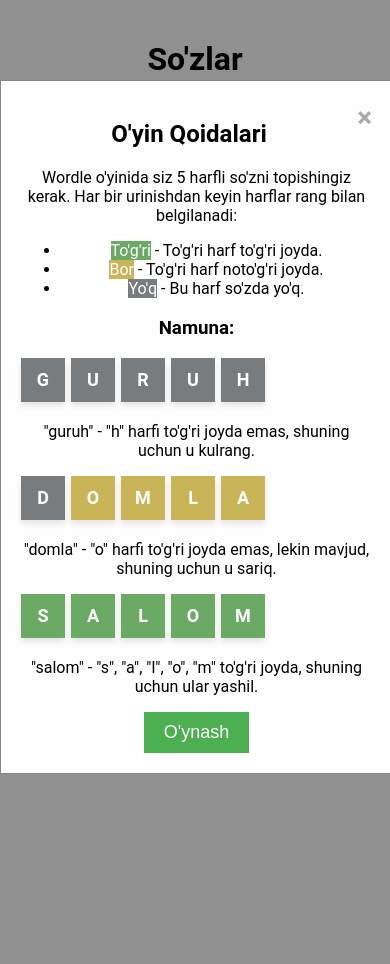
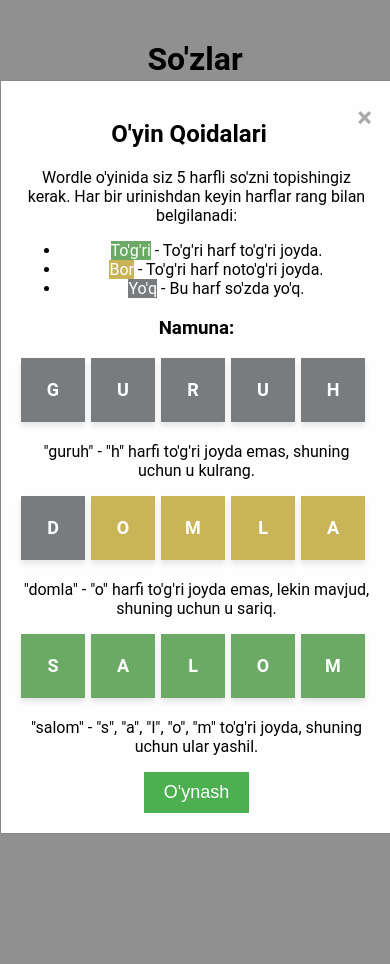
Before and after one commit to dilshodismoilov/dilshodismoilov.github.io, a PHP site: page /wordle/index.html in a window 390 px wide. Run offline with PHP 8.4, Linux system fonts and the light colour scheme.

Commit message:
changes for mobile

```diff
--- a/wordle/index.html
+++ b/wordle/index.html
@@ -11,7 +11,7 @@
     <div id="game">
         <div id="board"></div>
         <div id="keyboard"></div>
-        <button id="restart-btn">Restart</button>
+        <!-- <button id="restart-btn">Restart</button> -->
         <div id="alert-box" class="alert-box"></div>
     </div>
     <div id="explanation" class="modal">
--- a/wordle/script.js
+++ b/wordle/script.js
@@ -8,7 +8,7 @@
   secretWord = wordsList[Math.floor(Math.random() * wordsList.length)];
   initializeBoard();
   initializeKeyboard();
-  document.getElementById('restart-btn').addEventListener('click', () => location.reload());
+  //document.getElementById('restart-btn').addEventListener('click', () => location.reload());
   showExplanation();
   document.addEventListener('keydown', handleKeydown);
 });
@@ -48,25 +48,31 @@
 
   // Add Backspace key
   const backspaceRow = document.createElement('div');
-  backspaceRow.classList.add('row');
+  backspaceRow.classList.add('row-special');
+  const enterKey = document.createElement('div');
+  enterKey.classList.add('key');
+  enterKey.textContent = '↵';
+  enterKey.id = 'key-enter';
+  backspaceRow.appendChild(enterKey);
+  enterKey.addEventListener('click', handleSubmit);
+
   const backspaceKey = document.createElement('div');
-  backspaceKey.classList.add('key', 'backspace-key');
+  backspaceKey.classList.add('key');
   backspaceKey.innerHTML = '&#9003;';
   backspaceKey.id = 'key-backspace';
   backspaceRow.appendChild(backspaceKey);
   keyboard.appendChild(backspaceRow);
   backspaceKey.addEventListener('click', handleDelete);
-
   // Add Enter key
-  const enterRow = document.createElement('div');
-  enterRow.classList.add('row');
-  const enterKey = document.createElement('div');
-  enterKey.classList.add('key', 'special-key');
-  enterKey.textContent = 'Enter';
-  enterKey.id = 'key-enter';
-  enterRow.appendChild(enterKey);
-  keyboard.appendChild(enterRow);
-  enterKey.addEventListener('click', handleSubmit);
+  //const enterRow = document.createElement('div');
+  //enterRow.classList.add('row');
+  //   const enterKey = document.createElement('div');
+  //   enterKey.classList.add('key', 'special-key');
+  //   enterKey.textContent = 'Enter';
+  //   enterKey.id = 'key-enter';
+  //   backspaceRow.appendChild(enterKey);
+  //   //keyboard.appendChild(enterRow);
+  //   enterKey.addEventListener('click', handleSubmit);
 }
 
 function handleKeydown(event) {
@@ -239,12 +245,12 @@
   modal.style.display = 'block';
 }
 
-function restartGame() {
-  secretWord = wordsList[Math.floor(Math.random() * wordsList.length)];
-  currentAttempt = 0;
-  currentLetter = 0;
-  initializeBoard();
-  initializeKeyboard();
-  document.addEventListener('keydown', handleKeydown);
-  showAlert("Yangi o'yin boshlandi!");
-}
+// function restartGame() {
+//   secretWord = wordsList[Math.floor(Math.random() * wordsList.length)];
+//   currentAttempt = 0;
+//   currentLetter = 0;
+//   initializeBoard();
+//   initializeKeyboard();
+//   document.addEventListener('keydown', handleKeydown);
+//   showAlert("Yangi o'yin boshlandi!");
+// }
--- a/wordle/styles.css
+++ b/wordle/styles.css
@@ -214,24 +214,29 @@
     background-color: #45a049;
 }
 
+.row-special {
+    display: flex;
+    gap: 200px;
+}
+
 @media (max-width: 600px) {
     #board, .demo-board {
-        grid-template-columns: repeat(5, 40px);
+        grid-template-columns: repeat(5, 60px);
     }
     .cell {
-        width: 40px;
-        height: 40px;
+        width: 60px;
+        height: 60px;
         font-size: 18px;
     }
     .key {
         width: 30px;
-        height: 30px;
-        font-size: 14px;
+        height: 40px;
+        font-size: 16px;
     }
     .special-key, .backspace-key {
         width: auto;
         padding: 0 8px;
-        font-size: 14px;
+        font-size: 16px;
     }
     .modal-content {
         width: 90%;
```
Also changed, not shown: index.html (+6 -2 lines).
